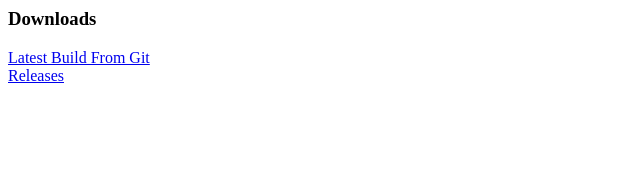
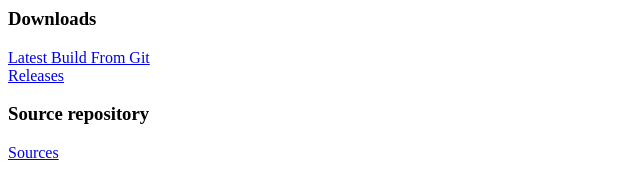
Before and after one commit to psfree/eos_sdk_emu, a plain HTML site: page public/index.html in a window 1280 px wide. Shown: the whole page, without its empty margins (0-640 px from the left). Drawn offline with Linux system fonts and the light colour scheme.

Commit message:
Update index.html
Add repository link

```diff
--- a/public/index.html
+++ b/public/index.html
@@ -9,5 +9,9 @@
     <div>
       <a href="https://gitlab.com/Nemirtingas/nemirtingas_epic_emu/releases">Releases</a>
     </div>
+    <h3>Source repository</h3>
+	<div>
+	  <a href="https://gitlab.com/Nemirtingas/nemirtingas_epic_emu/">Sources</a>
+	</div>
   </body>
 </html>
```
